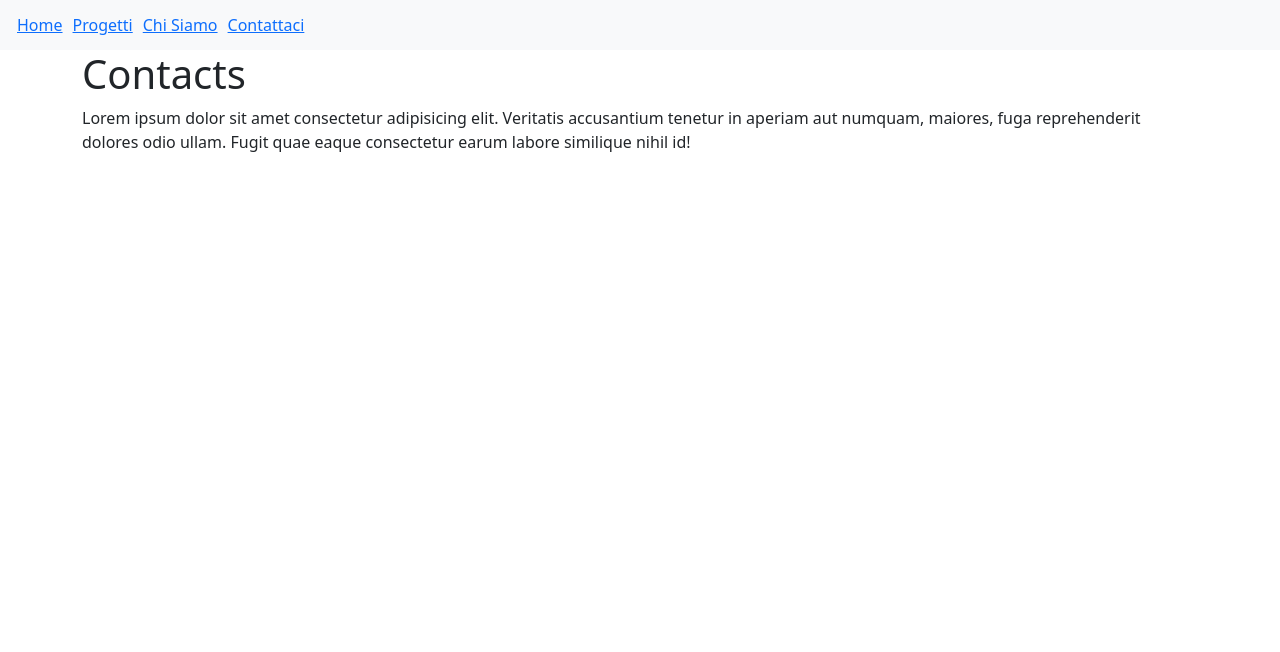
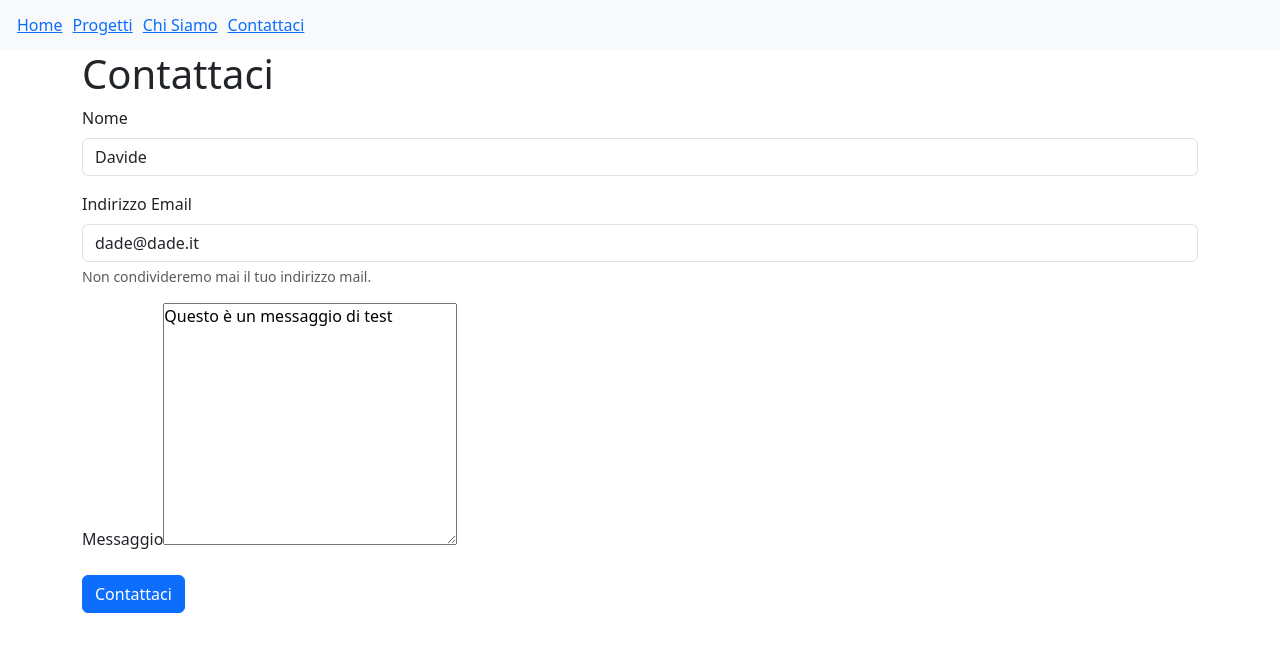
Before and after one commit to davide-piarulli/vite-boolfolio, a Vue app: page /contatti in a window 1280 px wide. Shown: the top 652 px of the page. Built offline with nearby package versions, Linux system fonts and the light colour scheme.

Commit message:
[add] form contatti

```diff
--- a/src/assets/data/store.js
+++ b/src/assets/data/store.js
@@ -1,6 +1,6 @@
 import { reactive } from "vue";
 
 export const store = reactive({
-  apiUrl: "http://127.0.0.1:8000/api/projects",
+  apiUrl: "http://127.0.0.1:8000/api/",
   projects: [],
 });
--- a/src/pages/Contacts.vue
+++ b/src/pages/Contacts.vue
@@ -1,18 +1,70 @@
 <script>
+import axios from 'axios';
+import { store } from '@/assets/data/store';
+
 export default {
   name: "Contacts",
+  data() {
+    return {
+      name: "Davide",
+      email: "dade@dade.it",
+      message: "Questo è un messaggio di test",
+    };
+  },
+  methods: {
+    sendEmail() {
+      const data = {
+        name: this.name,
+        email: this.email,
+        message: this.message,
+      };
+
+      axios.post(store.apiUrl + 'send-email')
+      .then(result =>{
+        console.log(result);
+      })
+      console.log(data);
+    },
+  },
 };
 </script>
 
 <template>
   <div class="container">
-    <h1>Contacts</h1>
-    <p>
-      Lorem ipsum dolor sit amet consectetur adipisicing elit. Veritatis
-      accusantium tenetur in aperiam aut numquam, maiores, fuga reprehenderit
-      dolores odio ullam. Fugit quae eaque consectetur earum labore similique
-      nihil id!
-    </p>
+    <h1>Contattaci</h1>
+    <form @submit.prevent="sendEmail">
+      <div class="mb-3">
+        <label for="name" class="form-label">Nome</label>
+        <input v-model="name" type="text" class="form-control" id="name" />
+      </div>
+
+      <div class="mb-3">
+        <label for="email" class="form-label">Indirizzo Email</label>
+        <input
+          v-model="email"
+          type="email"
+          class="form-control"
+          id="email"
+          aria-describedby="emailHelp"
+        />
+        <div id="emailHelp" class="form-text">
+          Non condivideremo mai il tuo indirizzo mail.
+        </div>
+      </div>
+
+      <div class="mb-3">
+        <label for="message" class="form-label">Messaggio</label>
+        <textarea
+          v-model="message"
+          name="message"
+          id="message"
+          cols="30"
+          rows="10"
+        ></textarea>
+      </div>
+
+      <button type="submit" class="btn btn-primary">Contattaci</button>
+    </form>
   </div>
 </template>
 
--- a/src/pages/ProjectDetail.vue
+++ b/src/pages/ProjectDetail.vue
@@ -5,16 +5,19 @@ export default {
   name: "ProjectDetail",
   data() {
     return {
+      store,
       project: {},
     };
   },
   methods: {
     getApi() {
+      console.log(this.$route.params.slug);
       const slug = this.$route.params.slug;
       axios
         .get(store.apiUrl + "project-by-slug/" + slug)
         .then((result) => {
           this.project = result.data.project;
+          console.log(this.project);
         })
         .catch((error) => {
           console.log(error.message);
@@ -28,20 +31,16 @@ export default {
 </script>
 
 <template>
-  <div>
+  <div class="container my-5">
     <div class="col">
       <div class="card" style="width: 18rem">
         <div class="card-body">
           <h5 class="card-title">
-            ID: {{ project.id }} - Titolo:
-            <router-link
-              :to="{ name: 'projectDetail', params: { slug: project.slug } }"
-              >{{ project.title }}</router-link
-            >
+            ID: {{ project.id }} - Titolo: {{ project.title }}
           </h5>
 
           <h5>Tipo:</h5>
-          <span>{{ project.type.name }}</span>
+          <span>{{ project.type }}</span>
 
           <h5>Tecnologia:</h5>
           <span
--- a/src/pages/Projects.vue
+++ b/src/pages/Projects.vue
@@ -16,7 +16,7 @@ export default {
   methods: {
     getApi() {
       axios
-        .get(store.apiUrl)
+        .get(store.apiUrl + "projects")
         .then((result) => {
           store.projects = result.data.data;
           console.log(store.projects);
```
